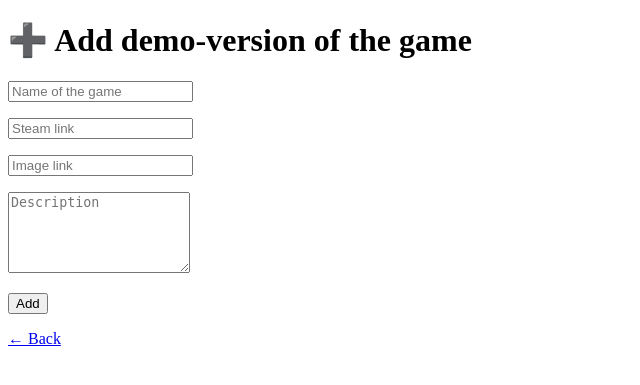
After one commit to Checker700/Python_learning_website, a Flask app: page /add in a window 1280 px wide. The commit adds this page. Shown: the top 385 px of the page, without its empty margins (0-640 px from the left). Run offline with Flask 3, Linux system fonts and the light colour scheme.

Commit message:
create an 'add' function

```diff
--- a/app.py
+++ b/app.py
@@ -1,6 +1,6 @@
 import os
 import sqlite3
-from flask import Flask, render_template
+from flask import Flask, render_template, request, redirect
 
 app = Flask(__name__)
 
@@ -21,6 +21,8 @@ def init_db():
     conn.commit()
     conn.close()
 
+init_db()
+
 def get_games():
     conn = sqlite3.connect(DB_Path)
     conn.row_factory = sqlite3.Row
@@ -36,8 +38,25 @@ def index():
     games = get_games()
     return render_template('index.html', games=games)
 
-init_db()
+@app.route("/add", methods=["GET", "POST"])
+def add_game():
+    if request.method == 'POST':
+        title = request.form['title']
+        steam_url = request.form["steam"]
+        description = request.form['description']
+        image_url = request.form['image_url']
 
-if __name__ == "__main__":
+        conn = sqlite3.connect(DB_Path)
+        conn.execute("""
+            INSERT INTO games (title, steam_url, description, image_url)
+            VALUES (?, ?, ?, ?)
+        """, (title, steam_url, description, image_url))
+        conn.commit()
+        conn.close()
+
+        return redirect("/")
+    return render_template("add.html")
+
+if __name__ == "__main__": #starting of the app, no code after
     port = port = int(os.environ.get("PORT", 5000))
     app.run(host="0.0.0.0", port=port)
--- /dev/null
+++ b/templates/add.html
@@ -0,0 +1,35 @@
+<!DOCTYPE html>
+<html lang="en">
+<head>
+    <meta charset="UTF-8">
+    <title>Add game</title>
+</head>
+<body>
+
+<h1>➕ Add demo-version of the game</h1>
+
+<form method="post">
+    <p>
+        <input type="text" name="title" placeholder="Name of the game" required>
+    </p>
+    <p>
+        <input type="url" name="steam_url" placeholder="Steam link" required>
+    </p>
+
+    <p>
+        <input type="url" name="image_url" placeholder="Image link">
+    </p>
+
+    <p>
+        <textarea name="description" placeholder="Description" rows="5"></textarea>
+    </p>
+
+    <p>
+        <button type="submit">Add</button>
+    </p>
+</form>
+
+<p><a href="/">← Back</a></p>
+
+</body>
+</html>
--- a/templates/index.html
+++ b/templates/index.html
@@ -25,6 +25,7 @@
 <body>
 <h1>🎮 Demos Steam</h1>
 
+<p><a href="/add">➕ Добавить игру</a></p>
 
 <div class="grid">
 {% for game in games %}
```
